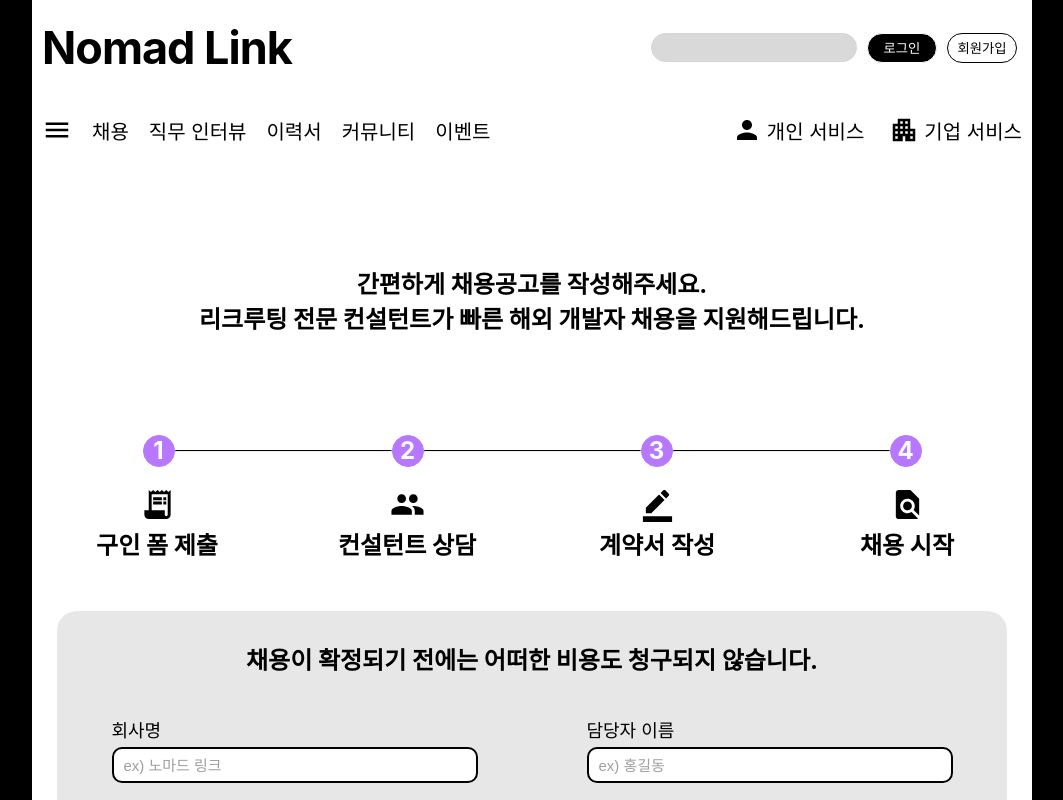
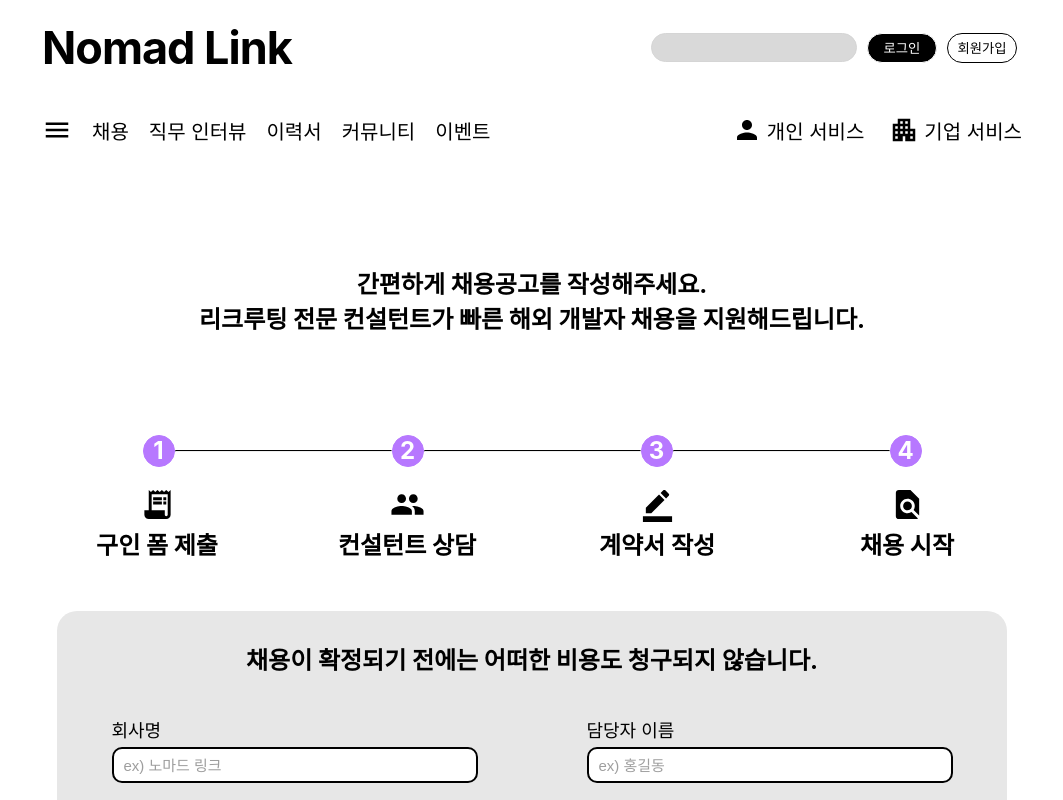
Before and after one commit to yhuj79/Nomad-Link-Client, a React (Create React App) app in the folder client/: page / in a window 1280 px wide. Shown: the top 800 px of the page, without its empty margins (108-1171 px from the left). Built offline with nearby package versions, Linux system fonts and the light colour scheme.

Commit message:
test commit

```diff
--- a/client/src/index.css
+++ b/client/src/index.css
@@ -9,7 +9,7 @@
     sans-serif;
   -webkit-font-smoothing: antialiased;
   -moz-osx-font-smoothing: grayscale;
-  background-color: black;
+  /* background-color: black; */
 }
 
 code {
```
